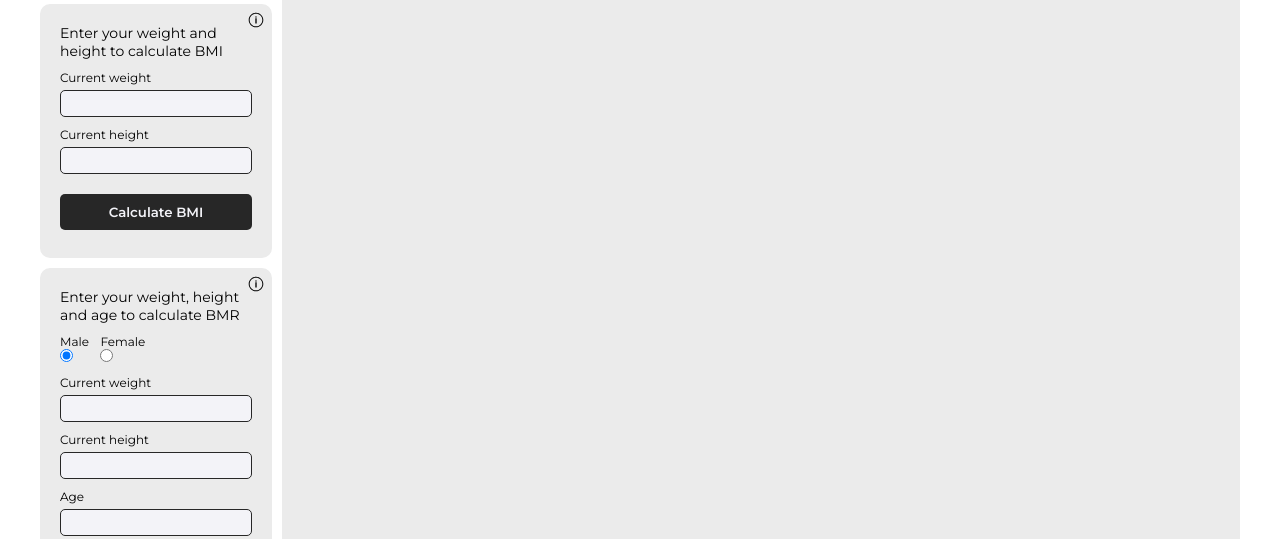
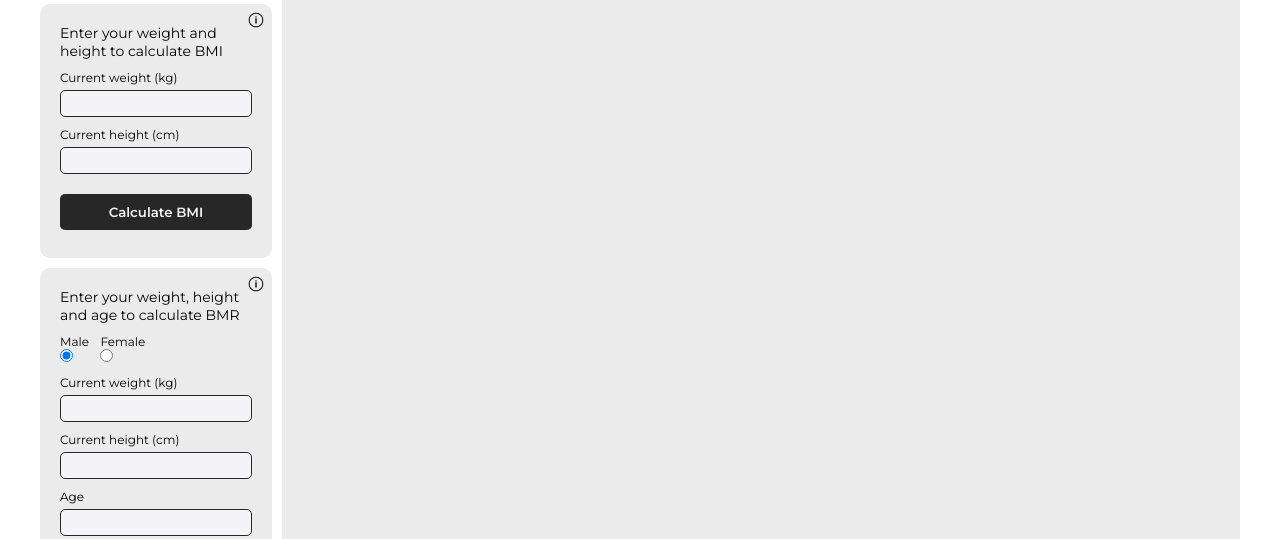
Before and after one commit to JKukielski/fitness-tracking-app, a React (Vite) app in the folder frontend/: page / in a window 1280 px wide. Shown: the part 377-916 px from the top of the page. Built offline with nearby package versions, Linux system fonts and the light colour scheme; sample sign-in values are in the browser's storage.

Commit message:
Unit information added to input labels

```diff
--- a/frontend/src/components/BMI.jsx
+++ b/frontend/src/components/BMI.jsx
@@ -54,7 +54,7 @@ const BMI = () => {
         Enter your weight and height to calculate BMI
       </p>
       <label htmlFor="weight" className="measurement-label">
-        Current weight
+        Current weight (kg)
         <input
           type="number"
           name="weight"
@@ -65,7 +65,7 @@ const BMI = () => {
         />
       </label>
       <label htmlFor="height" className="measurement-label">
-        Current height
+        Current height (cm)
         <input
           type="number"
           name="height"
--- a/frontend/src/components/BMR.jsx
+++ b/frontend/src/components/BMR.jsx
@@ -92,7 +92,7 @@ const BMR = () => {
       </div>
 
       <label htmlFor="weight" className="measurement-label">
-        Current weight
+        Current weight (kg)
         <input
           type="number"
           name="weight"
@@ -103,7 +103,7 @@ const BMR = () => {
         />
       </label>
       <label htmlFor="height" className="measurement-label">
-        Current height
+        Current height (cm)
         <input
           type="number"
           name="height"
```
